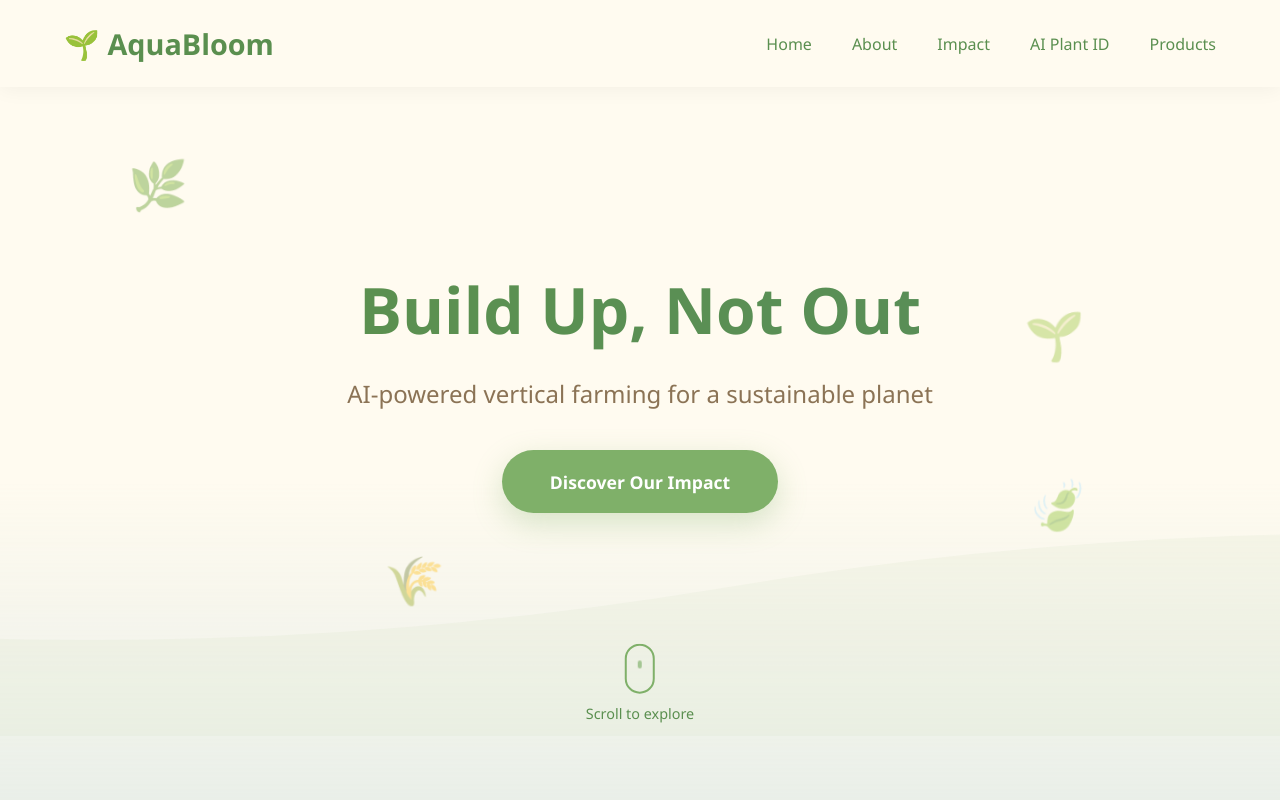
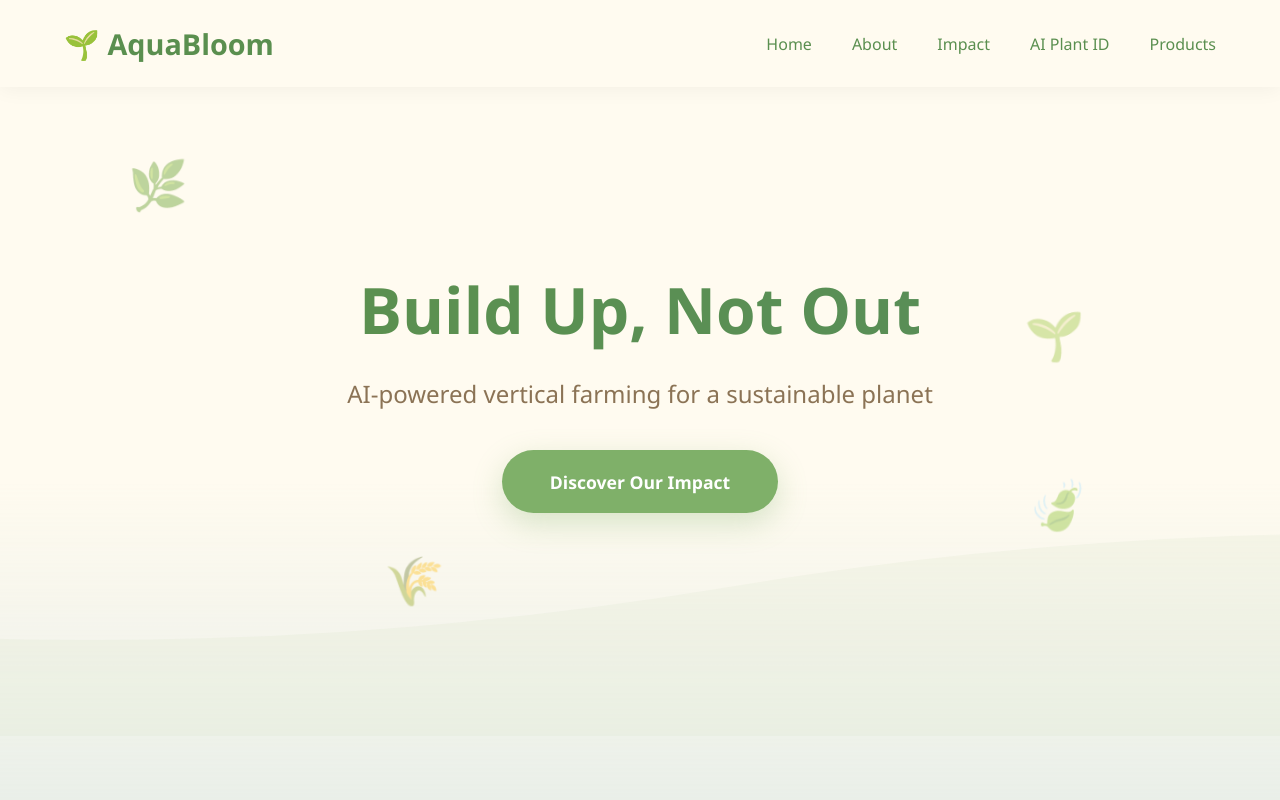
Before and after one commit to neilbauman21-hub/AuqaBloom, a plain HTML site: page index.html in a window 1280 px wide. Shown: the top 800 px of the page. Drawn offline with Linux system fonts and the light colour scheme.

Commit message:
Update index.html

```diff
--- a/index.html
+++ b/index.html
@@ -730,10 +730,6 @@
             <a href="#impact" class="cta-button">Discover Our Impact</a>
         </div>
         <div class="scroll-indicator">
-            <div class="mouse">
-                <div class="wheel"></div>
-            </div>
-            <p>Scroll to explore</p>
         </div>
     </section>
 
```
